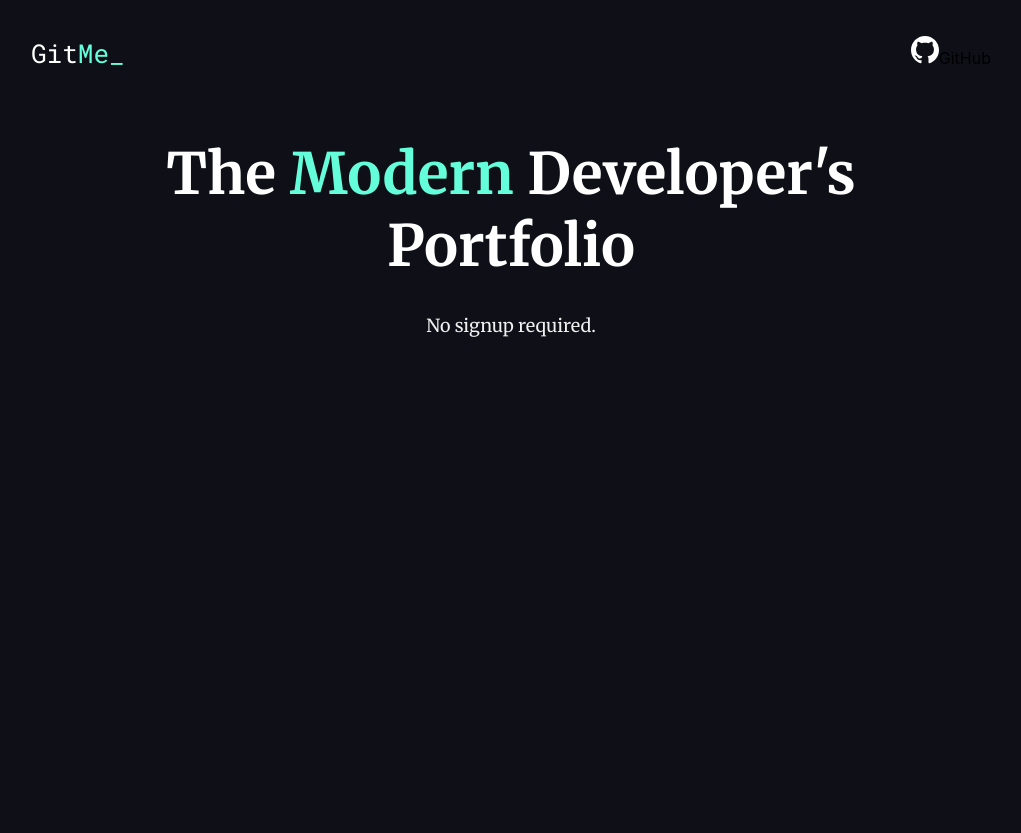
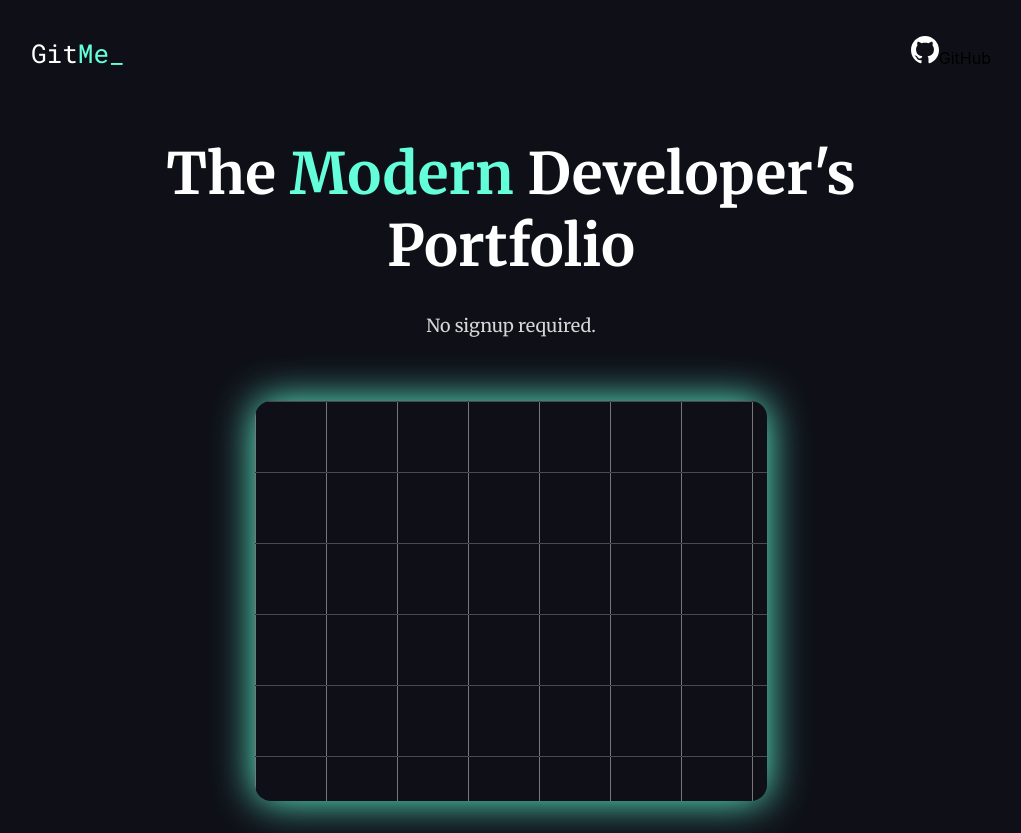
Before and after one commit to neillydev/gitme, a Next.js app: page / in a window 1280 px wide. Shown: the whole page, without its empty margins (129-1150 px from the left). Before the commit the page ends 800 px from the top, so only its background shows below. Built offline with nearby package versions, Linux system fonts and the light colour scheme; a web font is replaced by a local one.

Commit message:
add grid to Hero section

```diff
--- a/pages/components/Hero.tsx
+++ b/pages/components/Hero.tsx
@@ -11,6 +11,7 @@ const Hero = () => {
         <div className={styles.heroSubheader}>
           <h4>No signup required.</h4>
         </div>
+        <div className={styles.heroGrid}></div>
       </div>
     </section>
   )
--- a/styles/Hero.module.scss
+++ b/styles/Hero.module.scss
@@ -30,7 +30,7 @@
 
 .heroSubheader{
     display: inline-block;
-    color: #f0f0f0;
+    color: #d7d7d7;
     font-size: 18px;
     font-family: $serif-font;
     margin: 2rem 0;
@@ -39,3 +39,17 @@
 .heroSubheader h4 {
     font-weight: 400;
 }
+
+.heroGrid {
+    margin: 2rem;
+    width: 40%;
+    height: 50vh;
+    background-image:
+      repeating-linear-gradient(rgb(75, 75, 75) 0 1px, transparent 1px 100%),
+      repeating-linear-gradient(90deg, rgb(119, 119, 119) 0 1px, transparent 1px 100%);
+    background-blend-mode: difference;
+    background-size: 71px 71px;
+    border-radius: 16px;
+    border-color: #64ffda;
+    box-shadow: 0 0 40px 0px #64ffda;
+}
```
